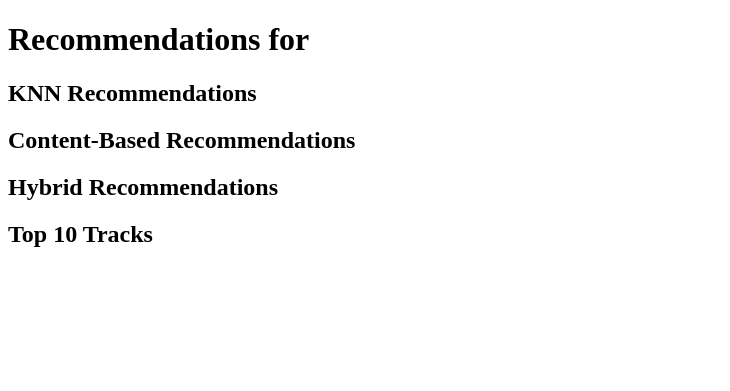
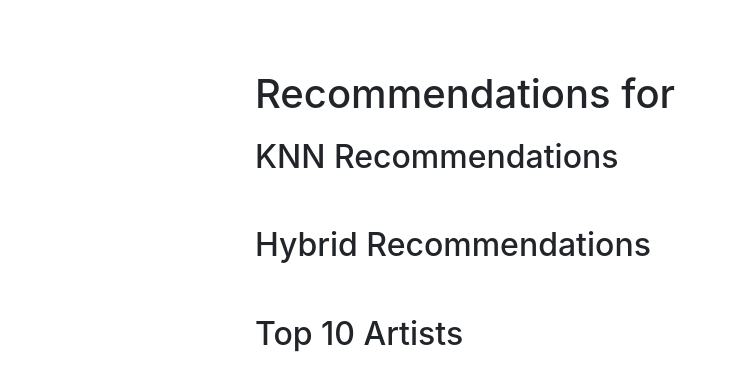
Before and after one commit to Amaravathi10/music_recommendation, a Flask app: template templates/recommendations.html in a window 1280 px wide. Shown: the top 391 px of the page, without its empty margins (0-730 px from the left). Run offline with Flask 3, Linux system fonts and the light colour scheme; the template is opened without the code that fills it, so the values that code supplies are empty; parts of the project's set-up code (start-up, migrations or seed data) failed here and were passed over; some libraries are stand-ins or nearby versions.

Commit message:
initial commit

```diff
--- a/app.py
+++ b/app.py
@@ -6,7 +6,6 @@ from sklearn.feature_extraction.text import TfidfVectorizer
 from sklearn.metrics.pairwise import cosine_similarity
 from sklearn.neighbors import NearestNeighbors
 import plotly.express as px
-import plotly.graph_objects as go
 import plotly.io as pio
 
 app = Flask(__name__)
@@ -20,7 +19,7 @@ def load_streaming_history(filepaths):
 
 # Assuming 'data' directory is in the same directory as the script
 base_dir = os.path.dirname(os.path.abspath(__file__))
-filepaths = [os.path.join(base_dir, 'data', f'StreamingHistory_music_{i}.json') for i in range(N)]  # Replace N with the number of files
+filepaths = [os.path.join(base_dir, 'data', f'StreamingHistory_music_{i}.json') for i in range(3)]  # Replace N with the number of files
 
 df = load_streaming_history(filepaths)
 
@@ -79,9 +78,10 @@ def recommend():
     content_based_recommendations = get_content_based_recommendations(track_name)
     hybrid_recommendations_list = hybrid_recommendations(user_item_matrix, track_name)
 
-    # Visualization
-    track_play_counts = df['trackName'].value_counts().head(10)
-    fig = px.bar(track_play_counts, x=track_play_counts.index, y=track_play_counts.values, labels={'x':'Track Name', 'y':'Play Counts'}, title='Top 10 Tracks')
+    # Visualization of top artists
+    top_artists = df['artistName'].value_counts().head(10)
+    fig = px.bar(top_artists, x=top_artists.values, y=top_artists.index, orientation='h',
+                 labels={'x':'Play Counts', 'y':'Artist Name'}, title='Top 10 Artists')
     bar_chart = pio.to_html(fig, full_html=False)
 
     return render_template('recommendations.html',
--- a/templates/recommendations.html
+++ b/templates/recommendations.html
@@ -1,34 +1,54 @@
 <!DOCTYPE html>
-<html>
+<html lang="en">
 <head>
-    <title>Recommendations</title>
+    <meta charset="UTF-8">
+    <meta name="viewport" content="width=device-width, initial-scale=1.0">
+    <title>Music Recommendations</title>
+    <link rel="stylesheet" href="https://stackpath.bootstrapcdn.com/bootstrap/4.5.2/css/bootstrap.min.css">
     <script src="https://cdn.plot.ly/plotly-latest.min.js"></script>
+    <style>
+        body {
+            padding-top: 50px;
+        }
+        .container {
+            max-width: 800px;
+        }
+        h1, h2 {
+            margin-top: 20px;
+            margin-bottom: 20px;
+        }
+        .recommendations {
+            margin-bottom: 30px;
+        }
+    </style>
 </head>
 <body>
+    <div class="container">
         <h1>Recommendations for {{ track_name }}</h1>
 
+        <div class="recommendations">
             <h2>KNN Recommendations</h2>
-    <ul>
+            <ul class="list-group">
                 {% for rec in knn_recommendations %}
-        <li>{{ rec }}</li>
+                <li class="list-group-item">{{ rec }}</li>
                 {% endfor %}
             </ul>
+        </div>
 
-    <h2>Content-Based Recommendations</h2>
-    <ul>
-        {% for rec in content_based_recommendations %}
-        <li>{{ rec }}</li>
+
+        <div class="recommendations">
+            <h2>Hybrid Recommendations</h2>
+            <ul class="list-group">
+                {% for rec in hybrid_recommendations %}
+                <li class="list-group-item">{{ rec }}</li>
                 {% endfor %}
             </ul>
+        </div>
 
-    <h2>Hybrid Recommendations</h2>
-    <ul>
-        {% for rec in hybrid_recommendations %}
-        <li>{{ rec }}</li>
-        {% endfor %}
-    </ul>
-
-    <h2>Top 10 Tracks</h2>
+        <div class="recommendations">
+            <h2>Top 10 Artists</h2>
             <div id="bar_chart">{{ bar_chart|safe }}</div>
+        </div>
+    </div>
 </body>
 </html>
```
Lines whose indentation alone changed are shown as unchanged.
